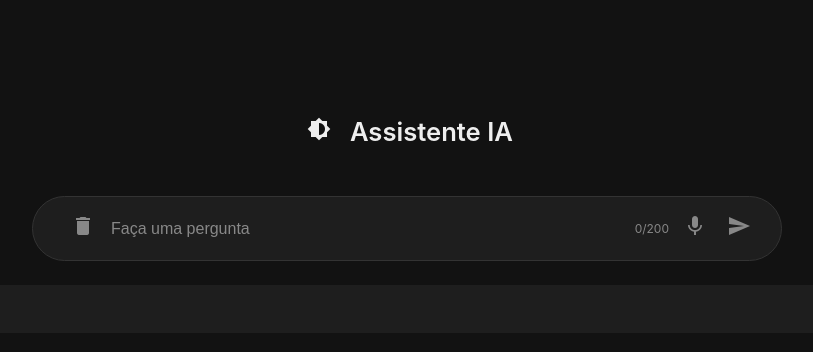
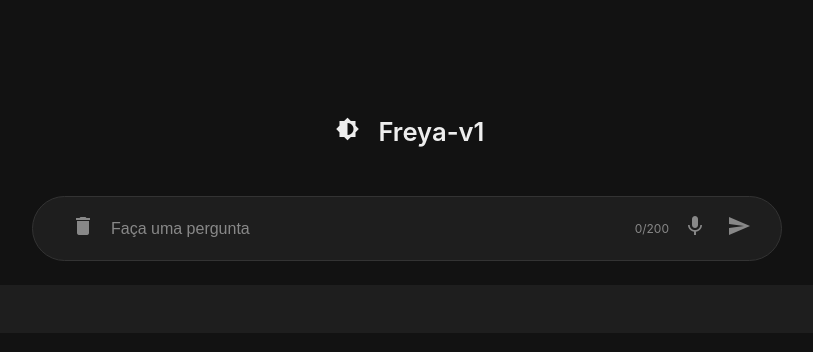
Before and after one commit to viitorlimaa/assistente-ia-gb, a website: page public/index.html in a window 1280 px wide. Shown: the part 208-560 px from the top of the page, without its empty margins (233-1046 px from the left). Drawn offline with Linux system fonts and the light colour scheme.

Commit message:
atualização no titulo index.html

```diff
--- a/public/index.html
+++ b/public/index.html
@@ -3,7 +3,7 @@
   <head>
     <meta charset="UTF-8" />
     <meta name="viewport" content="width=device-width, initial-scale=1.0" />
-    <title>Assistente IA Moderna</title>
+    <title>Freya-v1</title>
     <link rel="stylesheet" href="./style.css" />
     <link
       href="https://fonts.googleapis.com/icon?family=Material+Icons"
@@ -17,7 +17,7 @@
         <button id="toggle-theme" class="theme-toggle">
           <span class="material-icons">brightness_6</span>
         </button>
-        <h1>Assistente IA</h1>
+        <h1>Freya-v1</h1>
       </header>
 
       <!-- Conteúdo central -->
```
